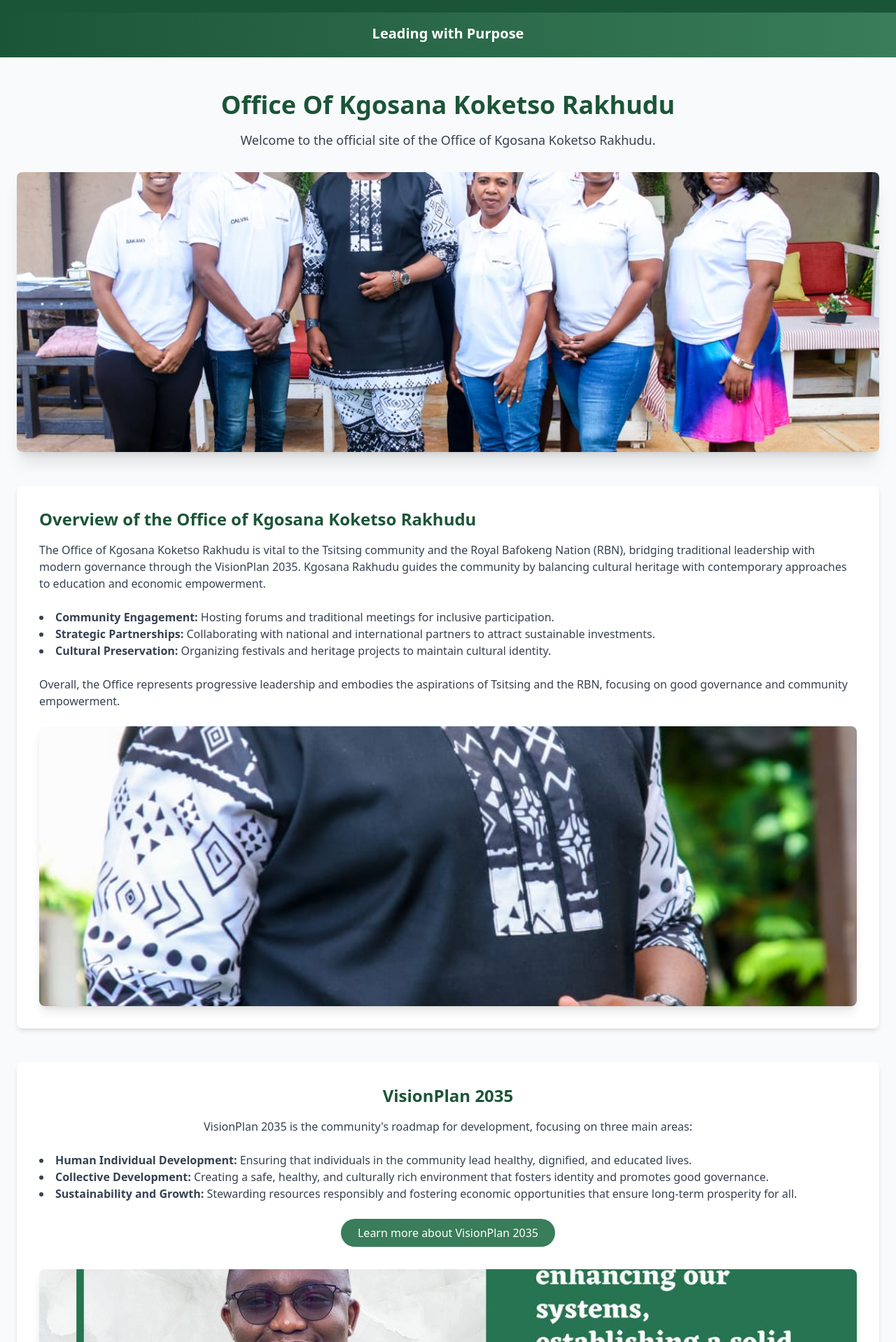
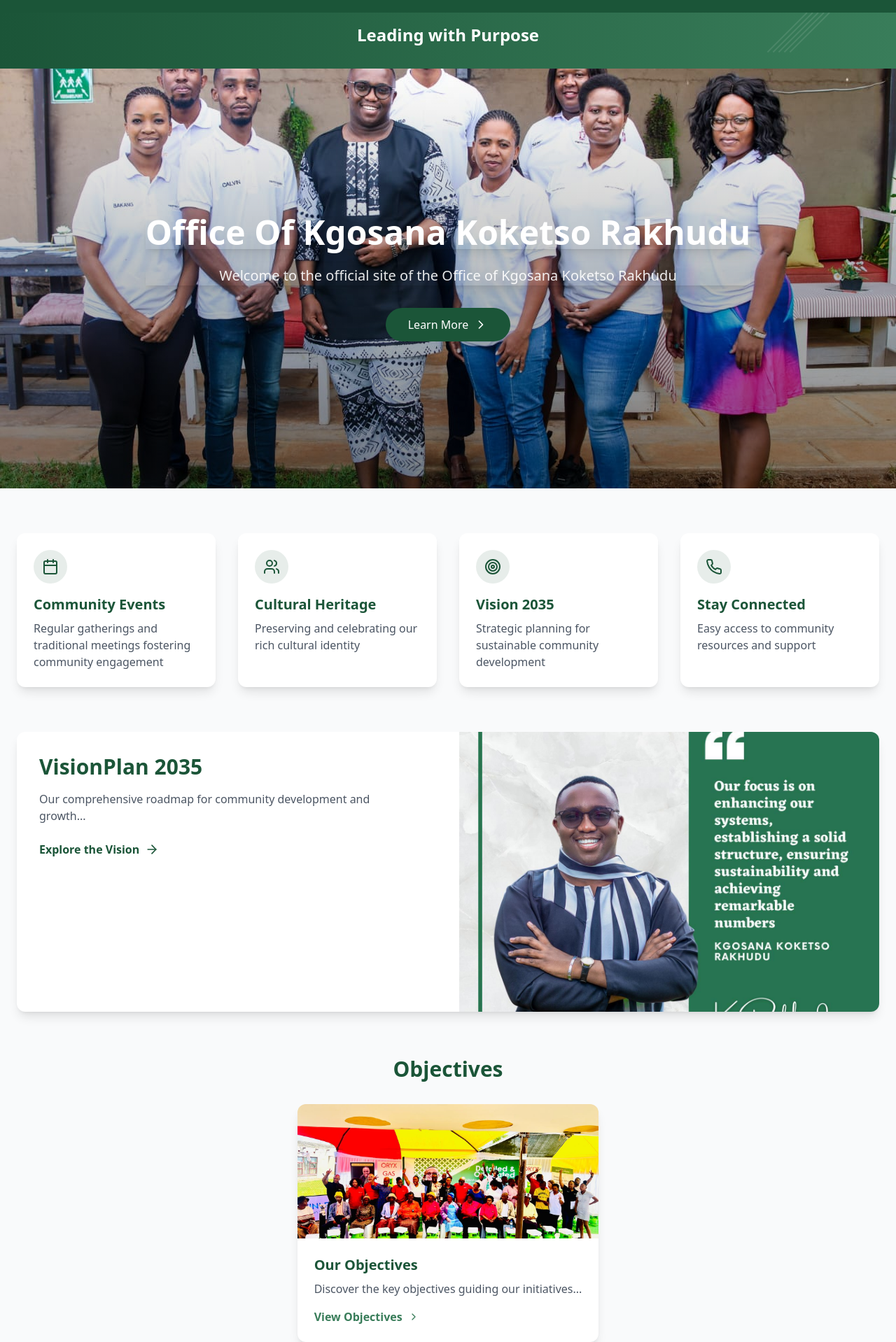
Before and after one commit to Nathilanzi/krf-website, a React (Create React App) app: page / in a window 1280 px wide. Shown: the part 42-1960 px from the top of the page at 70% size. Built offline with nearby package versions, Linux system fonts and the light colour scheme.

Commit message:
Update Home.jsx design

```diff
--- a/src/Components/Home.jsx
+++ b/src/Components/Home.jsx
@@ -1,6 +1,7 @@
-import React, {useState, useEffect} from 'react';
+import React, { useState, useEffect } from 'react';
 import { Link } from 'react-router-dom';
-import {motion, AnimatePresence} from 'framer-motion'
+import { motion, AnimatePresence } from 'framer-motion';
+import { ChevronRight, ArrowRight, Calendar, Users, Target, Phone } from 'lucide-react';
 
 const TaglineCarousel = () => {
   const taglines = [
@@ -16,13 +17,27 @@ const TaglineCarousel = () => {
   useEffect(() => {
     const timer = setInterval(() => {
       setCurrentIndex((prev) => (prev + 1) % taglines.length);
-    }, 4000); // Change tagline every 4 seconds
-
+    }, 4000);
     return () => clearInterval(timer);
   }, []);
 
   return (
-    <div className="h-16 overflow-hidden bg-gradient-to-r from-[#1B5538] to-[#397D5A] py-4">
+    <div className="h-20 overflow-hidden bg-gradient-to-r from-[#1B5538] to-[#397D5A] py-4 relative">
+      <div className="absolute inset-0 overflow-hidden">
+        <div className="absolute top-0 right-0 w-32 h-full opacity-10">
+          {[...Array(5)].map((_, i) => (
+            <div
+              key={i}
+              className="absolute h-full w-0.5 bg-white"
+              style={{
+                left: `${i * 8}px`,
+                transform: 'rotate(45deg)',
+                transformOrigin: 'top'
+              }}
+            />
+          ))}
+        </div>
+      </div>
       <AnimatePresence mode="wait">
         <motion.div
           key={currentIndex}
@@ -32,104 +47,178 @@ const TaglineCarousel = () => {
           transition={{ duration: 0.5 }}
           className="text-center"
         >
-          <p className="text-xl font-semibold text-white">{taglines[currentIndex]}</p>
+          <p className="text-2xl font-semibold text-white">{taglines[currentIndex]}</p>
         </motion.div>
       </AnimatePresence>
     </div>
   );
 };
 
+const FeatureCard = ({ icon: Icon, title, description }) => (
+  <motion.div
+    whileHover={{ y: -5 }}
+    className="bg-white p-6 rounded-xl shadow-lg hover:shadow-xl transition-shadow"
+  >
+    <div className="w-12 h-12 bg-[#1B5538]/10 rounded-full flex items-center justify-center mb-4">
+      <Icon className="text-[#1B5538] w-6 h-6" />
+    </div>
+    <h3 className="text-xl font-semibold text-[#1B5538] mb-2">{title}</h3>
+    <p className="text-gray-600">{description}</p>
+  </motion.div>
+);
+
 function Home() {
   return (
     <div className="min-h-screen bg-gray-50">
       <TaglineCarousel />
-    <div className="container mx-auto px-6 py-12">
-      <header className="text-center">
-        <h1 className="text-4xl font-bold mb-4 text-[#1B5538]">Office Of Kgosana Koketso Rakhudu</h1>
-        <p className="text-lg text-gray-700 mb-8">Welcome to the official site of the Office of Kgosana Koketso Rakhudu.</p>
-        <div className="rounded-lg overflow-hidden shadow-xl mb-8">
+
+      {/* Hero Section with Parallax Effect */}
+      <motion.div
+        className="relative h-[600px] overflow-hidden"
+        initial={{ opacity: 0 }}
+        animate={{ opacity: 1 }}
+        transition={{ duration: 1 }}
+      >
+        <div className="absolute inset-0 bg-gradient-to-b from-transparent to-black/50 z-10"></div>
         <img
           src="/images/OfficeofKgosanaTeam.jpeg"
           alt="Community"
-            className="w-full h-[400px] object-cover"
+          className="w-full h-full object-cover"
+        />
+        <div className="absolute inset-0 flex items-center justify-center text-center px-4">
+          <div className="max-w-4xl relative z-20">
+            <motion.h1
+              className="text-5xl font-bold text-white mb-6 shadow-lg"
+              initial={{ y: 20, opacity: 0 }}
+              animate={{ y: 0, opacity: 1 }}
+              transition={{ delay: 0.2 }}
+            >
+              Office Of Kgosana Koketso Rakhudu
+            </motion.h1>
+            <motion.p
+              className="text-xl text-white/90 mb-8 shadow-lg"
+              initial={{ y: 20, opacity: 0 }}
+              animate={{ y: 0, opacity: 1 }}
+              transition={{ delay: 0.4 }}
+            >
+              Welcome to the official site of the Office of Kgosana Koketso Rakhudu
+            </motion.p>
+            <motion.div
+              initial={{ y: 20, opacity: 0 }}
+              animate={{ y: 0, opacity: 1 }}
+              transition={{ delay: 0.6 }}
+            >
+              <Link
+                to="/about"
+                className="inline-flex items-center gap-2 px-8 py-3 bg-[#1B5538] text-white rounded-full hover:bg-[#397D5A] transition-colors duration-300"
+              >
+                Learn More <ChevronRight className="w-5 h-5" />
+              </Link>
+            </motion.div>
+          </div>
+        </div>
+      </motion.div>
+
+      <div className="container mx-auto px-6 py-16">
+        {/* Features Grid */}
+        <div className="grid md:grid-cols-2 lg:grid-cols-4 gap-8 mb-16">
+          <FeatureCard
+            icon={Calendar}
+            title="Community Events"
+            description="Regular gatherings and traditional meetings fostering community engagement"
+          />
+          <FeatureCard
+            icon={Users}
+            title="Cultural Heritage"
+            description="Preserving and celebrating our rich cultural identity"
+          />
+          <FeatureCard
+            icon={Target}
+            title="Vision 2035"
+            description="Strategic planning for sustainable community development"
+          />
+          <FeatureCard
+            icon={Phone}
+            title="Stay Connected"
+            description="Easy access to community resources and support"
           />
         </div>
-      </header>
 
-      <section className="text-left mt-12 bg-white rounded-lg shadow-md p-8">
-        <h2 className="text-2xl font-semibold mb-4 text-[#1B5538]">Overview of the Office of Kgosana Koketso Rakhudu</h2>
-        <p className="text-gray-700 mb-6">
-          The Office of Kgosana Koketso Rakhudu is vital to the Tsitsing community and the Royal Bafokeng Nation (RBN), bridging traditional leadership with modern governance through the VisionPlan 2035. Kgosana Rakhudu guides the community by balancing cultural heritage with contemporary approaches to education and economic empowerment.
+        {/* Vision Plan Section */}
+        <motion.section
+          className="bg-white rounded-xl shadow-lg overflow-hidden mb-16"
+          whileInView={{ y: [50, 0], opacity: [0, 1] }}
+          transition={{ duration: 0.5 }}
+          viewport={{ once: true }}
+        >
+          <div className="grid md:grid-cols-2 gap-8">
+            <div className="p-8">
+              <h2 className="text-3xl font-bold text-[#1B5538] mb-4">VisionPlan 2035</h2>
+              <p className="text-gray-600 mb-6">
+                Our comprehensive roadmap for community development and growth...
               </p>
-        <ul className="list-disc list-inside mb-6 text-gray-700">
-          <li><strong>Community Engagement:</strong> Hosting forums and traditional meetings for inclusive participation.</li>
-          <li><strong>Strategic Partnerships:</strong> Collaborating with national and international partners to attract sustainable investments.</li>
-          <li><strong>Cultural Preservation:</strong> Organizing festivals and heritage projects to maintain cultural identity.</li>
-        </ul>
-        <p className="text-gray-700 mb-6">
-          Overall, the Office represents progressive leadership and embodies the aspirations of Tsitsing and the RBN, focusing on good governance and community empowerment.
-        </p>
-        <div className="rounded-lg overflow-hidden shadow-lg">
+              <Link
+                to="/vision-plan"
+                className="inline-flex items-center gap-2 text-[#1B5538] hover:text-[#397D5A] font-semibold"
+              >
+                Explore the Vision <ArrowRight className="w-5 h-5" />
+              </Link>
+            </div>
+            <div className="relative h-[400px]">
               <img
-            src="/images/KgosanaKoketso.jpeg"
-            alt="Kgosana"
-            className="w-full h-[400px] object-cover"
+                src="/images/Kgosanaquote.jpeg"
+                alt="Vision"
+                className="absolute inset-0 w-full h-full object-cover"
               />
+            </div>
+          </div>
+        </motion.section>
+
+        {/* Objectives Section */}
+        <section className="mb-16">
+          <h2 className="text-3xl font-bold text-[#1B5538] mb-8 text-center">Objectives</h2>
+          <div className="flex justify-center">
+            <motion.div
+              className="bg-white rounded-xl shadow-lg overflow-hidden max-w-md" // Changed max-w-xs to max-w-md for a wider card
+              whileHover={{ y: -5 }}
+            >
+              <img
+                src="/images/Gasgiveaway.jpeg"
+                alt="Objectives"
+                className="w-full h-48 object-cover"
+              />
+              <div className="p-6">
+                <h3 className="text-xl font-semibold text-[#1B5538] mb-2">Our Objectives</h3>
+                <p className="text-gray-600 mb-4">Discover the key objectives guiding our initiatives...</p>
+                <Link
+                  to="/objectives"
+                  className="text-[#397D5A] hover:text-[#1B5538] font-semibold inline-flex items-center gap-2"
+                >
+                  View Objectives <ChevronRight className="w-4 h-4" />
+                </Link>
+              </div>
+            </motion.div>
           </div>
         </section>
 
-      <section className="text-center mt-12 bg-white rounded-lg shadow-md p-8">
-        <h2 className="text-2xl font-semibold mb-4 text-[#1B5538]">VisionPlan 2035</h2>
-        <p className="text-gray-700 mb-6">
-          VisionPlan 2035 is the community's roadmap for development, focusing on three main areas:
+        {/* Contact Section */}
+        <motion.footer
+          className="text-center p-8 bg-white rounded-xl shadow-lg"
+          whileInView={{ y: [20, 0], opacity: [0, 1] }}
+          transition={{ duration: 0.5 }}
+          viewport={{ once: true }}
+        >
+          <h2 className="text-2xl font-bold text-[#1B5538] mb-4">Get in Touch</h2>
+          <p className="text-gray-600 mb-6">
+            We're here to serve our community. Reach out to us for any inquiries or support.
           </p>
-        <ul className="list-disc list-inside mb-6 text-gray-700 text-left">
-          <li><strong>Human Individual Development:</strong> Ensuring that individuals in the community lead healthy, dignified, and educated lives.</li>
-          <li><strong>Collective Development:</strong> Creating a safe, healthy, and culturally rich environment that fosters identity and promotes good governance.</li>
-          <li><strong>Sustainability and Growth:</strong> Stewarding resources responsibly and fostering economic opportunities that ensure long-term prosperity for all.</li>
-        </ul>
-        <Link to="/vision-plan" className="inline-block px-6 py-2 bg-[#397D5A] text-white rounded-full hover:bg-[#1B5538] transition-colors duration-300">
-          Learn more about VisionPlan 2035
+          <Link
+            to="/contact"
+            className="inline-flex items-center gap-2 px-8 py-3 bg-[#1B5538] text-white rounded-full hover:bg-[#397D5A] transition-colors duration-300"
+          >
+            Contact Us <ChevronRight className="w-5 h-5" />
           </Link>
-        <div className="mt-8 rounded-lg overflow-hidden shadow-lg">
-          <img
-            src="/images/Kgosanaquote.jpeg"
-            alt="Quote"
-            className="w-full h-[400px] object-cover"
-          />
-        </div>
-      </section>
-
-      <section className="text-center mt-12 bg-white rounded-lg shadow-md p-8">
-        <h2 className="text-2xl font-semibold mb-4 text-[#1B5538]">Objectives</h2>
-        <p className="text-gray-700 mb-6">
-          The Office of Kgosana Koketso Rakhudu is dedicated to building a self-reliant and thriving community through traditional governance that integrates modern development strategies. This is achieved through the following:
-        </p>
-        <ul className="space-y-4 mb-6">
-          <li className="bg-gray-50 p-4 rounded-lg"><strong>Community engagement</strong></li>
-          <li className="bg-gray-50 p-4 rounded-lg"><strong>Sustainable development</strong></li>
-          <li className="bg-gray-50 p-4 rounded-lg"><strong>Social empowerment programmes</strong></li>
-        </ul>
-        <Link to="/objectives" className="inline-block px-6 py-2 bg-[#397D5A] text-white rounded-full hover:bg-[#1B5538] transition-colors duration-300">
-          View our Objectives
-        </Link>
-        <div className="mt-8 rounded-lg overflow-hidden shadow-lg">
-          <img
-            src="/images/Communityengagement.jpeg"
-            alt="Students initiative"
-            className="w-full h-[400px] object-cover"
-          />
-        </div>
-      </section>
-
-      <footer className="mt-16 text-center p-8 bg-white rounded-lg shadow-md">
-        <p className="text-gray-600">
-          Contact us: {" "}
-          <Link to="/contact" className="text-[#397D5A] hover:text-[#1B5538] font-semibold">
-            Get in touch
-          </Link>
-        </p>
-      </footer>
+        </motion.footer>
       </div>
     </div>
   );
```
Lines whose indentation alone changed are shown as unchanged.
